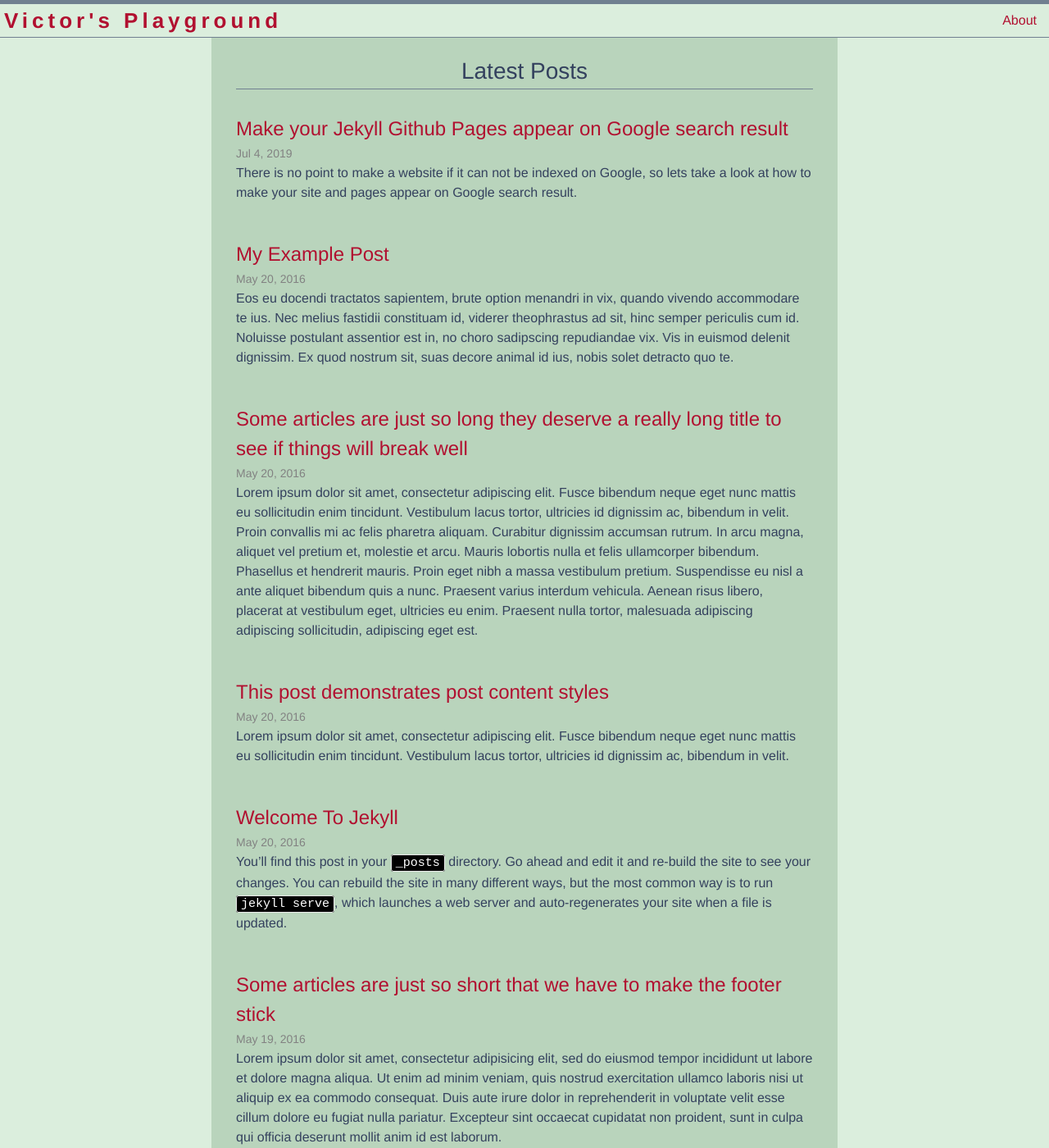
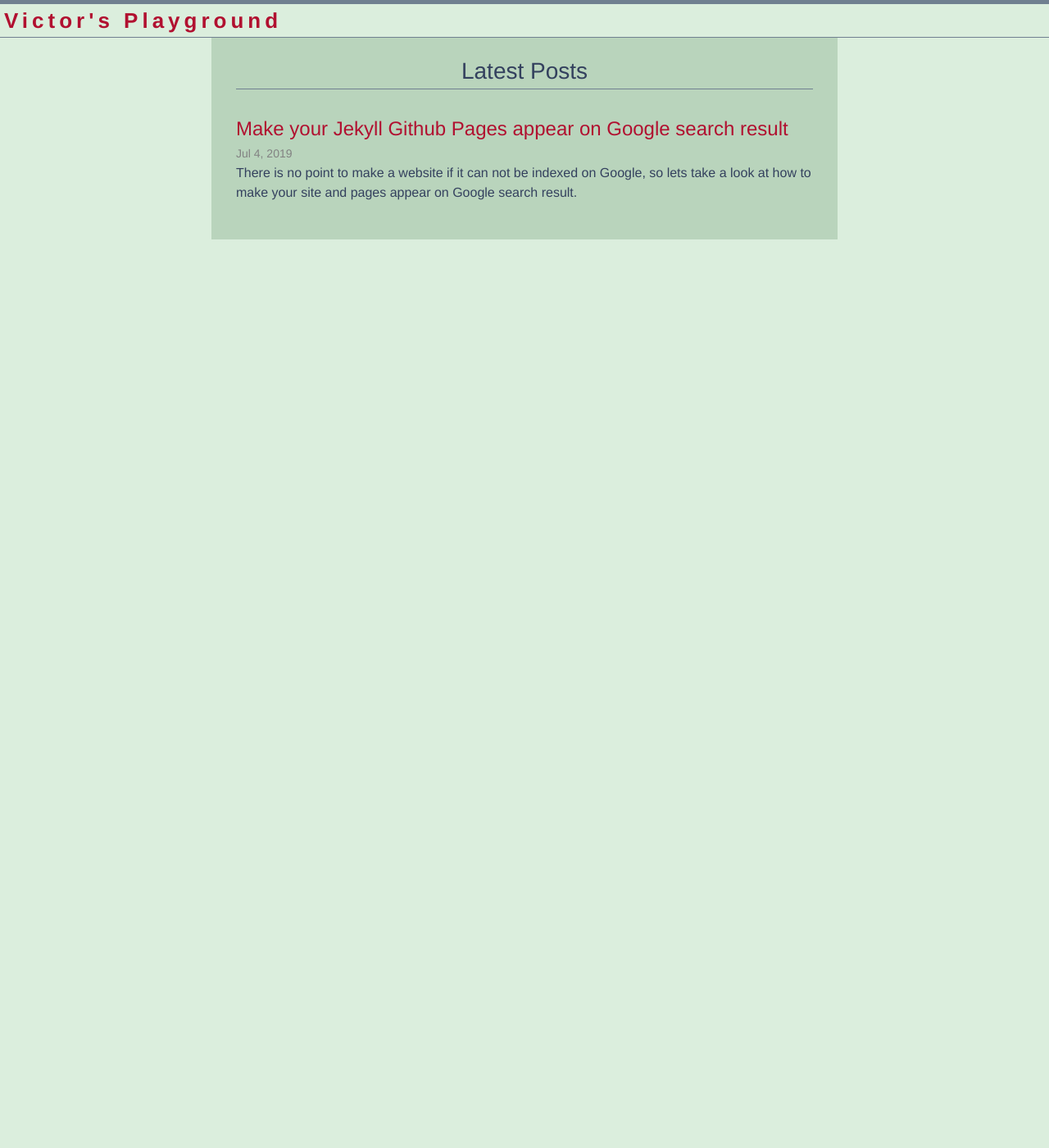
Before and after one commit to Victor2Code/blog, a Jekyll site: the page built from index.md, in a window 1280 px wide and 1400 px high. Shown: the whole window at 82% size. Built offline with Jekyll 4.4.1, drawn with Linux system fonts in a browser that asks for light colours.

Commit message:
remove test file and about page, modify post h2 titles

````diff
--- a/_includes/header.html
+++ b/_includes/header.html
@@ -1,6 +1,6 @@
 <header class="site-header">
   <a class="site-title" rel="author" href="{{ "/" | relative_url }}">{{ site.title | escape }}</a>
   <nav class="site-nav">
-    <a class="page-link" href="{{ "/about/" | prepend: site.baseurl }}">About</a>
+    <!--a class="page-link" href="{{ "/about/" | prepend: site.baseurl }}">About</a-->
   </nav>
 </header>
--- a/_posts/2016-05-19-super-short-article.md
+++ /dev/null
@@ -1,7 +0,0 @@
----
-layout: post
-title: "Some articles are just so short that we have to make the footer stick"
-categories: misc
----
-
-Lorem ipsum dolor sit amet, consectetur adipisicing elit, sed do eiusmod tempor incididunt ut labore et dolore magna aliqua. Ut enim ad minim veniam, quis nostrud exercitation ullamco laboris nisi ut aliquip ex ea commodo consequat. Duis aute irure dolor in reprehenderit in voluptate velit esse cillum dolore eu fugiat nulla pariatur. Excepteur sint occaecat cupidatat non proident, sunt in culpa qui officia deserunt mollit anim id est laborum.
--- a/_posts/2016-05-20-my-example-post.md
+++ /dev/null
@@ -1,12 +0,0 @@
----
-layout: post
----
-
-Eos eu docendi tractatos sapientem, brute option menandri in vix, quando vivendo accommodare te ius. Nec melius fastidii constituam id, viderer theophrastus ad sit, hinc semper periculis cum id. Noluisse postulant assentior est in, no choro sadipscing repudiandae vix. Vis in euismod delenit dignissim. Ex quod nostrum sit, suas decore animal id ius, nobis solet detracto quo te.
-
-{% comment %}
-Might you have an include in your theme? Why not try it here!
-{% include my-themes-great-include.html %}
-{% endcomment %}
-
-No laudem altera adolescens has, volumus lucilius eum no. Eam ei nulla audiam efficiantur. Suas affert per no, ei tale nibh sea. Sea ne magna harum, in denique scriptorem sea, cetero alienum tibique ei eos. Labores persequeris referrentur eos ei.
--- a/_posts/2016-05-20-super-long-article.md
+++ /dev/null
@@ -1,11 +0,0 @@
----
-layout: post
-title: "Some articles are just so long they deserve a really long title to see if things will break well"
-categories: misc
----
-
-Lorem ipsum dolor sit amet, consectetur adipiscing elit. Fusce bibendum neque eget nunc mattis eu sollicitudin enim tincidunt. Vestibulum lacus tortor, ultricies id dignissim ac, bibendum in velit. Proin convallis mi ac felis pharetra aliquam. Curabitur dignissim accumsan rutrum. In arcu magna, aliquet vel pretium et, molestie et arcu. Mauris lobortis nulla et felis ullamcorper bibendum. Phasellus et hendrerit mauris. Proin eget nibh a massa vestibulum pretium. Suspendisse eu nisl a ante aliquet bibendum quis a nunc. Praesent varius interdum vehicula. Aenean risus libero, placerat at vestibulum eget, ultricies eu enim. Praesent nulla tortor, malesuada adipiscing adipiscing sollicitudin, adipiscing eget est.
-
-Lorem ipsum dolor sit amet, consectetur adipiscing elit. Fusce bibendum neque eget nunc mattis eu sollicitudin enim tincidunt. Vestibulum lacus tortor, ultricies id dignissim ac, bibendum in velit. Proin convallis mi ac felis pharetra aliquam. Curabitur dignissim accumsan rutrum. In arcu magna, aliquet vel pretium et, molestie et arcu. Mauris lobortis nulla et felis ullamcorper bibendum. Phasellus et hendrerit mauris. Proin eget nibh a massa vestibulum pretium. Suspendisse eu nisl a ante aliquet bibendum quis a nunc. Praesent varius interdum vehicula. Aenean risus libero, placerat at vestibulum eget, ultricies eu enim. Praesent nulla tortor, malesuada adipiscing adipiscing sollicitudin, adipiscing eget est.
-
-Lorem ipsum dolor sit amet, consectetur adipiscing elit. Fusce bibendum neque eget nunc mattis eu sollicitudin enim tincidunt. Vestibulum lacus tortor, ultricies id dignissim ac, bibendum in velit. Proin convallis mi ac felis pharetra aliquam. Curabitur dignissim accumsan rutrum. In arcu magna, aliquet vel pretium et, molestie et arcu. Mauris lobortis nulla et felis ullamcorper bibendum. Phasellus et hendrerit mauris. Proin eget nibh a massa vestibulum pretium. Suspendisse eu nisl a ante aliquet bibendum quis a nunc. Praesent varius interdum vehicula. Aenean risus libero, placerat at vestibulum eget, ultricies eu enim. Praesent nulla tortor, malesuada adipiscing adipiscing sollicitudin, adipiscing eget est.
--- a/_posts/2016-05-20-this-post-demonstrates-post-content-styles.md
+++ /dev/null
@@ -1,110 +0,0 @@
----
-layout: post
-title: "This post demonstrates post content styles"
-last-modified: 2019-07-02 17:33:00 +0800
-categories: junk
-author: "Bart Simpson"
-meta: "Springfield"
-comments: true
----
-
-Lorem ipsum dolor sit amet, consectetur adipiscing elit. Fusce bibendum neque eget nunc mattis eu sollicitudin enim tincidunt. Vestibulum lacus tortor, ultricies id dignissim ac, bibendum in velit.
-
-* TOC
-{:toc}
-
-## Some great heading (h2)
-
-Proin convallis mi ac felis pharetra aliquam. Curabitur dignissim accumsan rutrum. In arcu magna, aliquet vel pretium et, molestie et arcu.
-
-Mauris lobortis nulla et felis ullamcorper bibendum. Phasellus et hendrerit mauris. Proin eget nibh a massa vestibulum pretium. Suspendisse eu nisl a ante aliquet bibendum quis a nunc. Praesent varius interdum vehicula. Aenean risus libero, placerat at vestibulum eget, ultricies eu enim. Praesent nulla tortor, malesuada adipiscing adipiscing sollicitudin, adipiscing eget est.
-
-## Another great heading (h2)
-
-Lorem ipsum dolor sit amet, consectetur adipiscing elit. Fusce bibendum neque eget nunc mattis eu sollicitudin enim tincidunt. Vestibulum lacus tortor, ultricies id dignissim ac, bibendum in velit.
-
-### Some great subheading (h3)
-
-Proin convallis mi ac felis pharetra aliquam. Curabitur dignissim accumsan rutrum. In arcu magna, aliquet vel pretium et, molestie et arcu. Mauris lobortis nulla et felis ullamcorper bibendum.
-
-Phasellus et hendrerit mauris. Proin eget nibh a massa vestibulum pretium. Suspendisse eu nisl a ante aliquet bibendum quis a nunc.
-
-### Some great subheading (h3)
-
-Praesent varius interdum vehicula. Aenean risus libero, placerat at vestibulum eget, ultricies eu enim. Praesent nulla tortor, malesuada adipiscing adipiscing sollicitudin, adipiscing eget est.
-
-> This quote will change your life. It will reveal the secrets of the universe, and all the wonders of humanity. Don't misuse it.
-
-Lorem ipsum dolor sit amet, consectetur adipiscing elit. Fusce bibendum neque eget nunc mattis eu sollicitudin enim tincidunt.
-
-### Some great subheading (h3)
-
-Vestibulum lacus tortor, ultricies id dignissim ac, bibendum in velit. Proin convallis mi ac felis pharetra aliquam. Curabitur dignissim accumsan rutrum.
-
-```html
-<html>
-  <head>
-  </head>
-  <body>
-    <p>Hello, World!</p>
-  </body>
-</html>
-```
-
-
-In arcu magna, aliquet vel pretium et, molestie et arcu. Mauris lobortis nulla et felis ullamcorper bibendum. Phasellus et hendrerit mauris.
-
-#### You might want a sub-subheading (h4)
-
-In arcu magna, aliquet vel pretium et, molestie et arcu. Mauris lobortis nulla et felis ullamcorper bibendum. Phasellus et hendrerit mauris.
-
-In arcu magna, aliquet vel pretium et, molestie et arcu. Mauris lobortis nulla et felis ullamcorper bibendum. Phasellus et hendrerit mauris.
-
-#### But it's probably overkill (h4)
-
-In arcu magna, aliquet vel pretium et, molestie et arcu. Mauris lobortis nulla et felis ullamcorper bibendum. Phasellus et hendrerit mauris.
-
-### Oh hai, an unordered list!!
-
-In arcu magna, aliquet vel pretium et, molestie et arcu. Mauris lobortis nulla et felis ullamcorper bibendum. Phasellus et hendrerit mauris.
-
-- First item, yo
-- Second item, dawg
-- Third item, what what?!
-- Fourth item, fo sheezy my neezy
-
-### Oh hai, an ordered list!!
-
-In arcu magna, aliquet vel pretium et, molestie et arcu. Mauris lobortis nulla et felis ullamcorper bibendum. Phasellus et hendrerit mauris.
-
-1. First item, yo
-2. Second item, dawg
-3. Third item, what what?!
-4. Fourth item, fo sheezy my neezy
-
-
-
-## Headings are cool! (h2)
-
-Proin eget nibh a massa vestibulum pretium. Suspendisse eu nisl a ante aliquet bibendum quis a nunc. Praesent varius interdum vehicula. Aenean risus libero, placerat at vestibulum eget, ultricies eu enim. Praesent nulla tortor, malesuada adipiscing adipiscing sollicitudin, adipiscing eget est.
-
-Praesent nulla tortor, malesuada adipiscing adipiscing sollicitudin, adipiscing eget est.
-
-Proin eget nibh a massa vestibulum pretium. Suspendisse eu nisl a ante aliquet bibendum quis a nunc.
-
-### Tables
-
-Title 1               | Title 2               | Title 3               | Title 4
---------------------- | --------------------- | --------------------- | ---------------------
-lorem                 | lorem ipsum           | lorem ipsum dolor     | lorem ipsum dolor sit
-lorem ipsum dolor sit | lorem ipsum dolor sit | lorem ipsum dolor sit | lorem ipsum dolor sit
-lorem ipsum dolor sit | lorem ipsum dolor sit | lorem ipsum dolor sit | lorem ipsum dolor sit
-lorem ipsum dolor sit | lorem ipsum dolor sit | lorem ipsum dolor sit | lorem ipsum dolor sit
-
-
-Title 1 | Title 2 | Title 3 | Title 4
---- | --- | --- | ---
-lorem | lorem ipsum | lorem ipsum dolor | lorem ipsum dolor sit
-lorem ipsum dolor sit amet | lorem ipsum dolor sit amet consectetur | lorem ipsum dolor sit amet | lorem ipsum dolor sit
-lorem ipsum dolor | lorem ipsum | lorem | lorem ipsum
-lorem ipsum dolor | lorem ipsum dolor sit | lorem ipsum dolor sit amet | lorem ipsum dolor sit amet consectetur
--- a/_posts/2016-05-20-welcome-to-jekyll.md
+++ /dev/null
@@ -1,22 +0,0 @@
----
-layout: post
----
-You’ll find this post in your `_posts` directory. Go ahead and edit it and re-build the site to see your changes. You can rebuild the site in many different ways, but the most common way is to run `jekyll serve`, which launches a web server and auto-regenerates your site when a file is updated.
-
-To add new posts, simply add a file in the `_posts` directory that follows the convention `YYYY-MM-DD-name-of-post.ext` and includes the necessary front matter. Take a look at the source for this post to get an idea about how it works.
-
-Jekyll also offers powerful support for code snippets:
-
-{% highlight ruby %}
-def print_hi(name)
-  puts "Hi, #{name}"
-end
-print_hi('Tom')
-#=> prints 'Hi, Tom' to STDOUT.
-{% endhighlight %}
-
-Check out the [Jekyll docs][jekyll-docs] for more info on how to get the most out of Jekyll. File all bugs/feature requests at [Jekyll’s GitHub repo][jekyll-gh]. If you have questions, you can ask them on [Jekyll Talk][jekyll-talk].
-
-[jekyll-docs]: http://jekyllrb.com/docs/home
-[jekyll-gh]:   https://github.com/jekyll/jekyll
-[jekyll-talk]: https://talk.jekyllrb.com/
--- a/_sass/minima/_layout.scss
+++ b/_sass/minima/_layout.scss
@@ -99,6 +99,26 @@
 
   h2 {
     @include relative-font-size(1.75);
+    margin-top: $spacing-unit;
+    text-align: center;
+    &::after{
+      content: "";
+      border: 1px $border-color solid;
+      width: 10%;
+      display: inline-block;
+      position: relative;
+      top: -6px;
+      left: 10px;
+    }
+    &::before{
+      content: "";
+      border: 1px $border-color solid;
+      width: 10%;
+      display: inline-block;
+      position: relative;
+      top: -6px;
+      right: 10px;
+    }
 
     @media screen and (min-width: $on-large) {
       @include relative-font-size(2);
````
Also changed, not shown: _posts/2019-07-04-jekyll-github-pages-appear-on-Google.md (+5 -4 lines).
